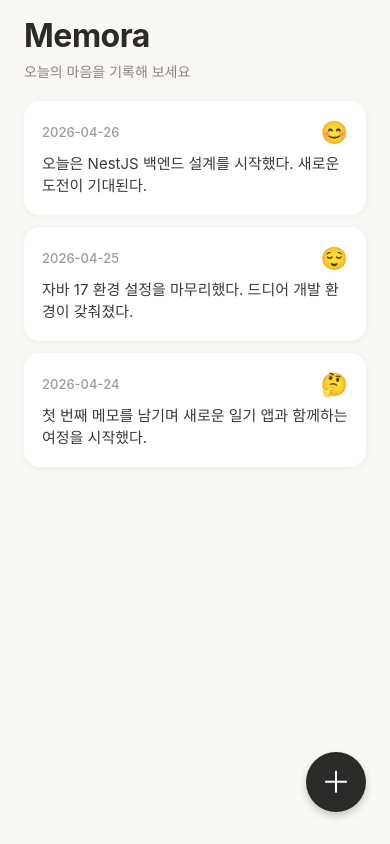
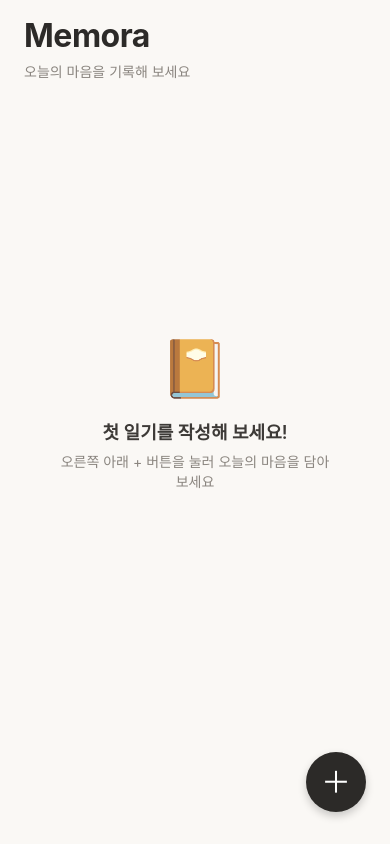
Before and after one commit to memora-project/memora_front, a React Native app: screen /Home in a window 390 px wide. Built offline with nearby package versions, Linux system fonts and the light colour scheme.

Commit message:
feat: implement local storage and CRUD flow with AsyncStorage (#6)

```diff
--- a/package.json
+++ b/package.json
@@ -10,6 +10,7 @@
     "test": "jest"
   },
   "dependencies": {
+    "@react-native-async-storage/async-storage": "^2.1.2",
     "@react-native-community/geolocation": "^3.4.0",
     "@react-native/new-app-screen": "0.85.2",
     "@react-navigation/native": "^7.2.2",
--- a/src/screens/DetailScreen.tsx
+++ b/src/screens/DetailScreen.tsx
@@ -1,4 +1,4 @@
-import React from 'react';
+import React, { useCallback, useState } from 'react';
 import {
   View,
   Text,
@@ -7,12 +7,101 @@ import {
   StyleSheet,
   TouchableOpacity,
   StatusBar,
+  ActivityIndicator,
+  Alert,
 } from 'react-native';
 import { SafeAreaView } from 'react-native-safe-area-context';
+import { useFocusEffect } from '@react-navigation/native';
+
 import type { DetailScreenProps } from '../navigation/AppNavigator';
+import {
+  getDiaryById,
+  deleteDiary,
+  type DiaryEntry,
+} from '../storage/diaryStorage';
+
+const formatDate = (iso: string): string => iso.slice(0, 10);
 
 const DetailScreen: React.FC<DetailScreenProps> = ({ navigation, route }) => {
-  const { entry } = route.params;
+  const { entryId } = route.params;
+  const [entry, setEntry] = useState<DiaryEntry | null>(null);
+  const [isLoading, setIsLoading] = useState(true);
+  const [isDeleting, setIsDeleting] = useState(false);
+
+  // 화면 포커스 시 storage에서 다시 읽음 (편집 후 돌아왔을 때 등 대비)
+  useFocusEffect(
+    useCallback(() => {
+      let cancelled = false;
+      (async () => {
+        setIsLoading(true);
+        try {
+          const found = await getDiaryById(entryId);
+          if (!cancelled) setEntry(found);
+        } finally {
+          if (!cancelled) setIsLoading(false);
+        }
+      })();
+      return () => {
+        cancelled = true;
+      };
+    }, [entryId]),
+  );
+
+  const handleDelete = () => {
+    Alert.alert(
+      '일기를 삭제할까요?',
+      '한 번 삭제한 일기는 다시 되돌릴 수 없어요.',
+      [
+        { text: '취소', style: 'cancel' },
+        {
+          text: '삭제',
+          style: 'destructive',
+          onPress: async () => {
+            setIsDeleting(true);
+            try {
+              await deleteDiary(entryId);
+              navigation.goBack();
+            } catch (e: any) {
+              Alert.alert(
+                '삭제 실패',
+                e?.message ?? '알 수 없는 오류가 발생했어요.',
+              );
+              setIsDeleting(false);
+            }
+          },
+        },
+      ],
+      { cancelable: true },
+    );
+  };
+
+  if (isLoading) {
+    return (
+      <SafeAreaView style={styles.container} edges={['top', 'left', 'right']}>
+        <View style={styles.centerWrap}>
+          <ActivityIndicator color="#2C2A28" />
+        </View>
+      </SafeAreaView>
+    );
+  }
+
+  if (!entry) {
+    return (
+      <SafeAreaView style={styles.container} edges={['top', 'left', 'right']}>
+        <View style={styles.topBar}>
+          <TouchableOpacity
+            style={styles.backButton}
+            onPress={() => navigation.goBack()}
+          >
+            <Text style={styles.backIcon}>‹</Text>
+          </TouchableOpacity>
+        </View>
+        <View style={styles.centerWrap}>
+          <Text style={styles.notFoundText}>일기를 찾을 수 없어요.</Text>
+        </View>
+      </SafeAreaView>
+    );
+  }
 
   return (
     <SafeAreaView style={styles.container} edges={['top', 'left', 'right']}>
@@ -26,6 +115,22 @@ const DetailScreen: React.FC<DetailScreenProps> = ({ navigation, route }) => {
         >
           <Text style={styles.backIcon}>‹</Text>
         </TouchableOpacity>
+
+        <TouchableOpacity
+          style={styles.deleteButton}
+          activeOpacity={0.7}
+          disabled={isDeleting}
+          onPress={handleDelete}
+        >
+          <Text
+            style={[
+              styles.deleteText,
+              isDeleting && { opacity: 0.4 },
+            ]}
+          >
+            삭제
+          </Text>
+        </TouchableOpacity>
       </View>
 
       <ScrollView
@@ -33,7 +138,7 @@ const DetailScreen: React.FC<DetailScreenProps> = ({ navigation, route }) => {
         showsVerticalScrollIndicator={false}
       >
         <View style={styles.headerBlock}>
-          <Text style={styles.date}>{entry.date}</Text>
+          <Text style={styles.date}>{formatDate(entry.createdAt)}</Text>
           {entry.mood && (
             <View style={styles.moodPill}>
               <Text style={styles.moodEmoji}>{entry.mood.emoji}</Text>
@@ -55,6 +160,25 @@ const DetailScreen: React.FC<DetailScreenProps> = ({ navigation, route }) => {
           </View>
         )}
 
+        {(entry.takenAt || entry.locationLabel !== '위치 정보 없음') && (
+          <View style={styles.metaRow}>
+            {entry.takenAt && (
+              <View style={styles.metaChip}>
+                <Text style={styles.metaChipLabel}>📅</Text>
+                <Text style={styles.metaChipValue}>
+                  {entry.takenAt.slice(0, 10)}
+                </Text>
+              </View>
+            )}
+            {entry.locationLabel !== '위치 정보 없음' && (
+              <View style={styles.metaChip}>
+                <Text style={styles.metaChipLabel}>📍</Text>
+                <Text style={styles.metaChipValue}>{entry.locationLabel}</Text>
+              </View>
+            )}
+          </View>
+        )}
+
         <View style={styles.contentCard}>
           <Text style={styles.content}>{entry.content}</Text>
         </View>
@@ -68,7 +192,19 @@ const styles = StyleSheet.create({
     flex: 1,
     backgroundColor: '#FAF8F5',
   },
+  centerWrap: {
+    flex: 1,
+    alignItems: 'center',
+    justifyContent: 'center',
+  },
+  notFoundText: {
+    fontSize: 15,
+    color: '#8A857F',
+  },
   topBar: {
+    flexDirection: 'row',
+    alignItems: 'center',
+    justifyContent: 'space-between',
     paddingHorizontal: 12,
     paddingVertical: 8,
   },
@@ -83,6 +219,15 @@ const styles = StyleSheet.create({
     color: '#2C2A28',
     lineHeight: 32,
     fontWeight: '300',
+  },
+  deleteButton: {
+    paddingHorizontal: 14,
+    paddingVertical: 8,
+  },
+  deleteText: {
+    fontSize: 14,
+    color: '#C0392B',
+    fontWeight: '500',
   },
   scrollContent: {
     paddingHorizontal: 24,
@@ -126,7 +271,7 @@ const styles = StyleSheet.create({
     width: '100%',
     height: 240,
     borderRadius: 20,
-    marginBottom: 20,
+    marginBottom: 16,
     backgroundColor: '#EFEAE3',
   },
   photoPlaceholder: {
@@ -141,6 +286,28 @@ const styles = StyleSheet.create({
     marginTop: 8,
     fontSize: 13,
     color: '#A09B95',
+  },
+  metaRow: {
+    flexDirection: 'row',
+    flexWrap: 'wrap',
+    gap: 8,
+    marginBottom: 16,
+  },
+  metaChip: {
+    flexDirection: 'row',
+    alignItems: 'center',
+    backgroundColor: '#FFFFFF',
+    paddingHorizontal: 12,
+    paddingVertical: 6,
+    borderRadius: 999,
+    gap: 4,
+  },
+  metaChipLabel: {
+    fontSize: 12,
+  },
+  metaChipValue: {
+    fontSize: 12,
+    color: '#3D3A37',
   },
   contentCard: {
     backgroundColor: '#FFFFFF',
--- a/src/screens/HomeScreen.tsx
+++ b/src/screens/HomeScreen.tsx
@@ -1,4 +1,4 @@
-import React from 'react';
+import React, { useCallback, useState } from 'react';
 import {
   View,
   Text,
@@ -6,77 +6,74 @@ import {
   StyleSheet,
   TouchableOpacity,
   StatusBar,
+  ActivityIndicator,
 } from 'react-native';
 import { SafeAreaView } from 'react-native-safe-area-context';
+import { useFocusEffect } from '@react-navigation/native';
+
 import type { HomeScreenProps } from '../navigation/AppNavigator';
+import { getAllDiaries, type DiaryEntry } from '../storage/diaryStorage';
 
-type ListEntry = {
-  id: string;
-  date: string;
-  summary: string;
-  mood: { emoji: string; label: string };
-  content: string;
-  photoUri?: string;
+const formatDate = (iso: string): string => {
+  // ISO("2026-04-26T05:21:00.000Z") → "2026-04-26"
+  return iso.slice(0, 10);
 };
 
-const DATA: ListEntry[] = [
-  {
-    id: '1',
-    date: '2026-04-26',
-    summary: '오늘은 NestJS 백엔드 설계를 시작했다. 새로운 도전이 기대된다.',
-    mood: { emoji: '😊', label: '최고에요' },
-    content:
-      '오늘은 NestJS 백엔드 설계를 시작했다. 새로운 도전이 기대된다. 모듈 구조를 어떻게 잡을지 한참 고민했다.',
-  },
-  {
-    id: '2',
-    date: '2026-04-25',
-    summary: '자바 17 환경 설정을 마무리했다. 드디어 개발 환경이 갖춰졌다.',
-    mood: { emoji: '😌', label: '평온해요' },
-    content:
-      '자바 17 환경 설정을 마무리했다. 드디어 개발 환경이 갖춰졌다. 작은 일이지만 성취감이 있다.',
-  },
-  {
-    id: '3',
-    date: '2026-04-24',
-    summary: '첫 번째 메모를 남기며 새로운 일기 앱과 함께하는 여정을 시작했다.',
-    mood: { emoji: '🤔', label: '저도 모르겠어요' },
-    content:
-      '첫 번째 메모를 남기며 새로운 일기 앱과 함께하는 여정을 시작했다. 무엇을 적어야 할지 막막하지만, 작은 한 걸음부터.',
-  },
-];
+const HomeScreen: React.FC<HomeScreenProps> = ({ navigation }) => {
+  const [entries, setEntries] = useState<DiaryEntry[]>([]);
+  const [isLoading, setIsLoading] = useState(true);
 
-const HomeScreen: React.FC<HomeScreenProps> = ({ navigation }) => {
-  const handleOpenDetail = (entry: ListEntry) => {
-    navigation.navigate('Detail', {
-      entry: {
-        id: entry.id,
-        date: entry.date,
-        mood: entry.mood,
-        photoUri: entry.photoUri,
-        content: entry.content,
-      },
-    });
+  // 화면이 포커스될 때마다 (저장 후 돌아왔을 때 포함) 최신 목록을 다시 가져온다.
+  useFocusEffect(
+    useCallback(() => {
+      let cancelled = false;
+      (async () => {
+        setIsLoading(true);
+        try {
+          const list = await getAllDiaries();
+          if (!cancelled) setEntries(list);
+        } finally {
+          if (!cancelled) setIsLoading(false);
+        }
+      })();
+      return () => {
+        cancelled = true;
+      };
+    }, []),
+  );
+
+  const handleOpenDetail = (entry: DiaryEntry) => {
+    navigation.navigate('Detail', { entryId: entry.id });
   };
 
   const handleWriteNew = () => {
     navigation.navigate('MidDiary');
   };
 
-  const renderItem = ({ item }: { item: ListEntry }) => (
+  const renderItem = ({ item }: { item: DiaryEntry }) => (
     <TouchableOpacity
       style={styles.item}
       activeOpacity={0.85}
       onPress={() => handleOpenDetail(item)}
     >
       <View style={styles.itemHeader}>
-        <Text style={styles.itemDate}>{item.date}</Text>
-        <Text style={styles.itemMood}>{item.mood.emoji}</Text>
+        <Text style={styles.itemDate}>{formatDate(item.createdAt)}</Text>
+        {item.mood && <Text style={styles.itemMood}>{item.mood.emoji}</Text>}
       </View>
       <Text style={styles.itemSummary} numberOfLines={2}>
-        {item.summary}
+        {item.content}
       </Text>
     </TouchableOpacity>
+  );
+
+  const renderEmpty = () => (
+    <View style={styles.emptyWrap}>
+      <Text style={styles.emptyEmoji}>📔</Text>
+      <Text style={styles.emptyTitle}>첫 일기를 작성해 보세요!</Text>
+      <Text style={styles.emptySubtitle}>
+        오른쪽 아래 + 버튼을 눌러 오늘의 마음을 담아보세요
+      </Text>
+    </View>
   );
 
   return (
@@ -87,13 +84,23 @@ const HomeScreen: React.FC<HomeScreenProps> = ({ navigation }) => {
         <Text style={styles.headerSubtitle}>오늘의 마음을 기록해 보세요</Text>
       </View>
 
-      <FlatList
-        data={DATA}
-        keyExtractor={item => item.id}
-        renderItem={renderItem}
-        contentContainerStyle={styles.listContent}
-        showsVerticalScrollIndicator={false}
-      />
+      {isLoading ? (
+        <View style={styles.loadingWrap}>
+          <ActivityIndicator color="#2C2A28" />
+        </View>
+      ) : (
+        <FlatList
+          data={entries}
+          keyExtractor={item => item.id}
+          renderItem={renderItem}
+          contentContainerStyle={[
+            styles.listContent,
+            entries.length === 0 && styles.listContentEmpty,
+          ]}
+          ListEmptyComponent={renderEmpty}
+          showsVerticalScrollIndicator={false}
+        />
+      )}
 
       <TouchableOpacity
         style={styles.fab}
@@ -127,10 +134,19 @@ const styles = StyleSheet.create({
     fontSize: 14,
     color: '#8A857F',
   },
+  loadingWrap: {
+    flex: 1,
+    alignItems: 'center',
+    justifyContent: 'center',
+  },
   listContent: {
     paddingHorizontal: 24,
     paddingTop: 8,
     paddingBottom: 120,
+  },
+  listContentEmpty: {
+    flexGrow: 1,
+    justifyContent: 'center',
   },
   item: {
     backgroundColor: '#FFFFFF',
@@ -162,6 +178,27 @@ const styles = StyleSheet.create({
     color: '#3D3A37',
     lineHeight: 22,
   },
+  emptyWrap: {
+    alignItems: 'center',
+    justifyContent: 'center',
+    paddingHorizontal: 32,
+  },
+  emptyEmoji: {
+    fontSize: 56,
+    marginBottom: 16,
+  },
+  emptyTitle: {
+    fontSize: 18,
+    fontWeight: '600',
+    color: '#3D3A37',
+    marginBottom: 8,
+  },
+  emptySubtitle: {
+    fontSize: 14,
+    color: '#8A857F',
+    textAlign: 'center',
+    lineHeight: 20,
+  },
   fab: {
     position: 'absolute',
     right: 24,
--- /dev/null
+++ b/src/storage/diaryStorage.ts
@@ -0,0 +1,99 @@
+import AsyncStorage from '@react-native-async-storage/async-storage';
+
+const STORAGE_KEY = '@memora/diaries/v1';
+
+export interface StoredMood {
+  key: string;
+  label: string;
+  emoji: string;
+}
+
+export interface DiaryEntry {
+  /** 저장 시 자동 생성되는 고유 ID. */
+  id: string;
+  /** 저장된 시각(ISO 8601). 작성일/정렬 기준. */
+  createdAt: string;
+  mood: StoredMood | null;
+  content: string;
+  /** 사진 URI (없으면 null). content:// 또는 file:// 둘 다 가능. */
+  photoUri: string | null;
+  /** 사진 EXIF에서 추출한 촬영 시각. 없으면 null. */
+  takenAt: string | null;
+  /** 위도/경도. 사진 EXIF가 우선, 없으면 디바이스 GPS, 둘 다 실패 시 null. */
+  latitude: number | null;
+  longitude: number | null;
+  locationLabel: string;
+  /**
+   * 위치 출처. 어르신 동선 분석에서 가중치를 다르게 주기 위해 항상 기록.
+   * - 'photo'  : 사진 EXIF
+   * - 'device' : 일기 작성 시점 디바이스 GPS
+   * - 'none'   : 둘 다 없음
+   */
+  locationSource: 'photo' | 'device' | 'none';
+}
+
+const generateId = (): string =>
+  `${Date.now().toString(36)}-${Math.random().toString(36).slice(2, 8)}`;
+
+const readAll = async (): Promise<DiaryEntry[]> => {
+  const raw = await AsyncStorage.getItem(STORAGE_KEY);
+  if (!raw) return [];
+  try {
+    const parsed = JSON.parse(raw);
+    return Array.isArray(parsed) ? (parsed as DiaryEntry[]) : [];
+  } catch (e) {
+    console.warn('[diaryStorage] JSON 파싱 실패, 빈 목록으로 복구:', e);
+    return [];
+  }
+};
+
+const writeAll = async (entries: DiaryEntry[]): Promise<void> => {
+  await AsyncStorage.setItem(STORAGE_KEY, JSON.stringify(entries));
+};
+
+/** 저장. id/createdAt은 자동 생성. 최신순으로 앞에 prepend. */
+export const saveDiary = async (
+  draft: Omit<DiaryEntry, 'id' | 'createdAt'>,
+): Promise<DiaryEntry> => {
+  const entry: DiaryEntry = {
+    ...draft,
+    id: generateId(),
+    createdAt: new Date().toISOString(),
+  };
+  try {
+    const list = await readAll();
+    await writeAll([entry, ...list]);
+    return entry;
+  } catch (e) {
+    console.warn('[diaryStorage] 저장 실패:', e);
+    throw new Error('일기를 저장하지 못했어요.');
+  }
+};
+
+/** 전체 조회. 최신순 정렬 보장. */
+export const getAllDiaries = async (): Promise<DiaryEntry[]> => {
+  try {
+    const list = await readAll();
+    return list.sort((a, b) => b.createdAt.localeCompare(a.createdAt));
+  } catch (e) {
+    console.warn('[diaryStorage] 조회 실패:', e);
+    return [];
+  }
+};
+
+/** ID로 단건 조회. 없으면 null. */
+export const getDiaryById = async (id: string): Promise<DiaryEntry | null> => {
+  const list = await readAll();
+  return list.find(e => e.id === id) ?? null;
+};
+
+/** ID로 삭제. */
+export const deleteDiary = async (id: string): Promise<void> => {
+  try {
+    const list = await readAll();
+    await writeAll(list.filter(e => e.id !== id));
+  } catch (e) {
+    console.warn('[diaryStorage] 삭제 실패:', e);
+    throw new Error('일기를 삭제하지 못했어요.');
+  }
+};
```
Also changed, not shown: src/navigation/AppNavigator.tsx (+1 -9 lines), src/screens/MidDiaryScreen.tsx (+24 -8 lines), 1 other file (tests, documents, lock files or other folders).
